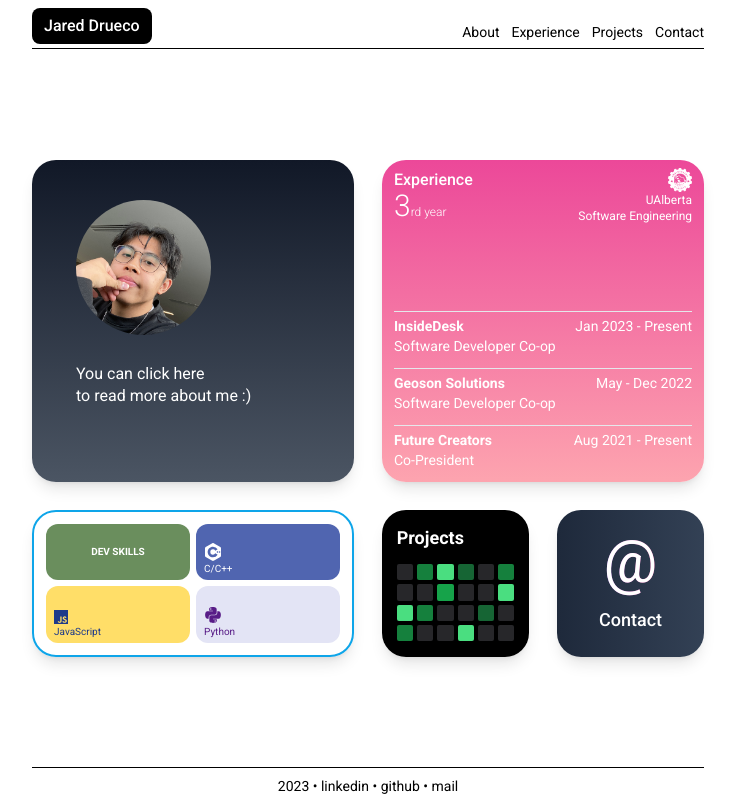
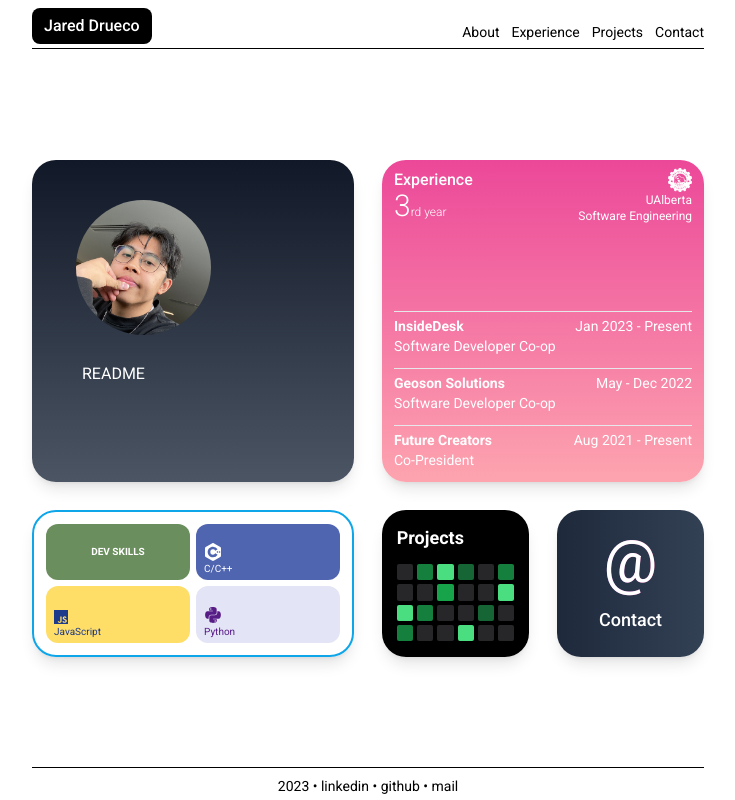
Before and after one commit to jdrco/self-portfolio, a Next.js app: page / in a window 1280 px wide. Shown: the whole page, without its empty margins (272-1007 px from the left). Built offline with nearby package versions, Linux system fonts and the light colour scheme.

Commit message:
Update readme widget

```diff
--- a/components/widgets/Readme.js
+++ b/components/widgets/Readme.js
@@ -6,10 +6,8 @@ const Readme = () => {
       <div className="w-[42%] h-[42%] rounded-full ml-7 sm:ml-11 mt-6 sm:mt-10 overflow-hidden relative">
         <Image src="/photo.jpg" layout="fill" className="object-cover" />
       </div>
-      <div className="w-[75%] h-12 ml-7 sm:ml-11 mt-4 sm:mt-7 text-[9px] sm:text-sm md:text-base text-white leading-[11px] sm:leading-[18px] md:leading-[22px]">
-        You can click here
-        <br />
-        to read more about me :)
+      <div className="w-[75%] h-12 ml-8 sm:ml-12 md:ml-[50px] mt-4 sm:mt-7 text-[9px] sm:text-sm md:text-base text-white leading-[11px] sm:leading-[18px] md:leading-[22px]">
+        README
       </div>
     </div>
   );
```
